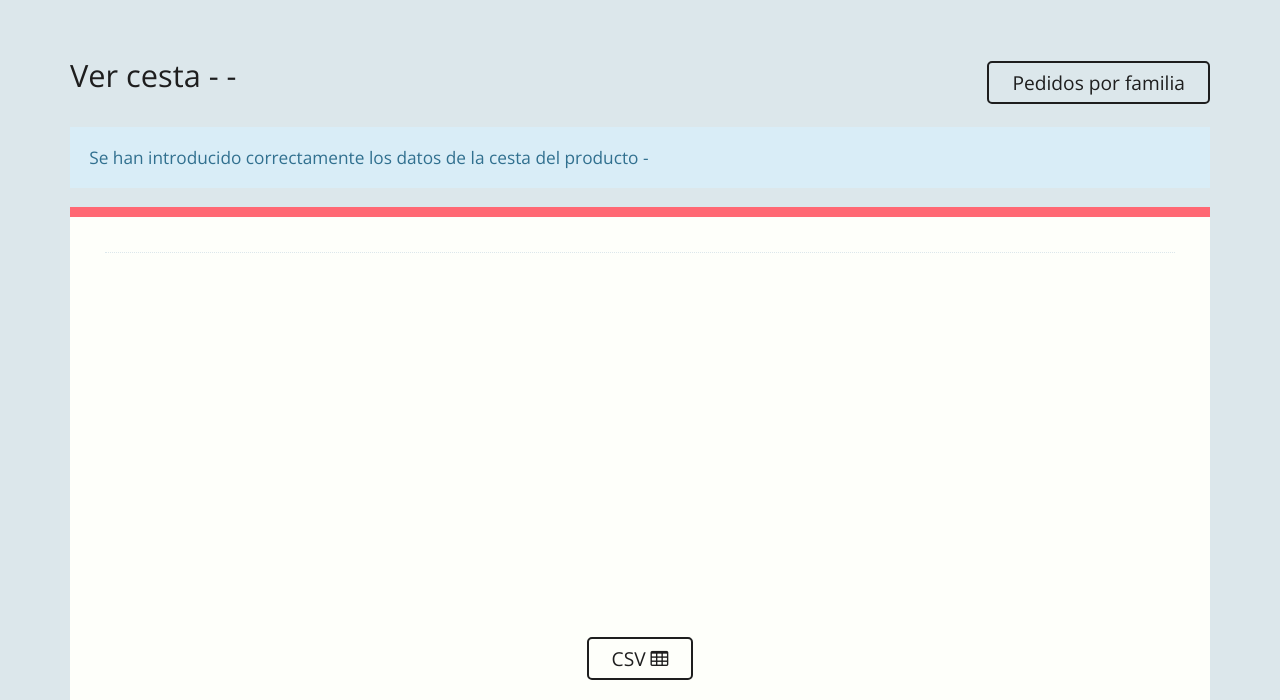
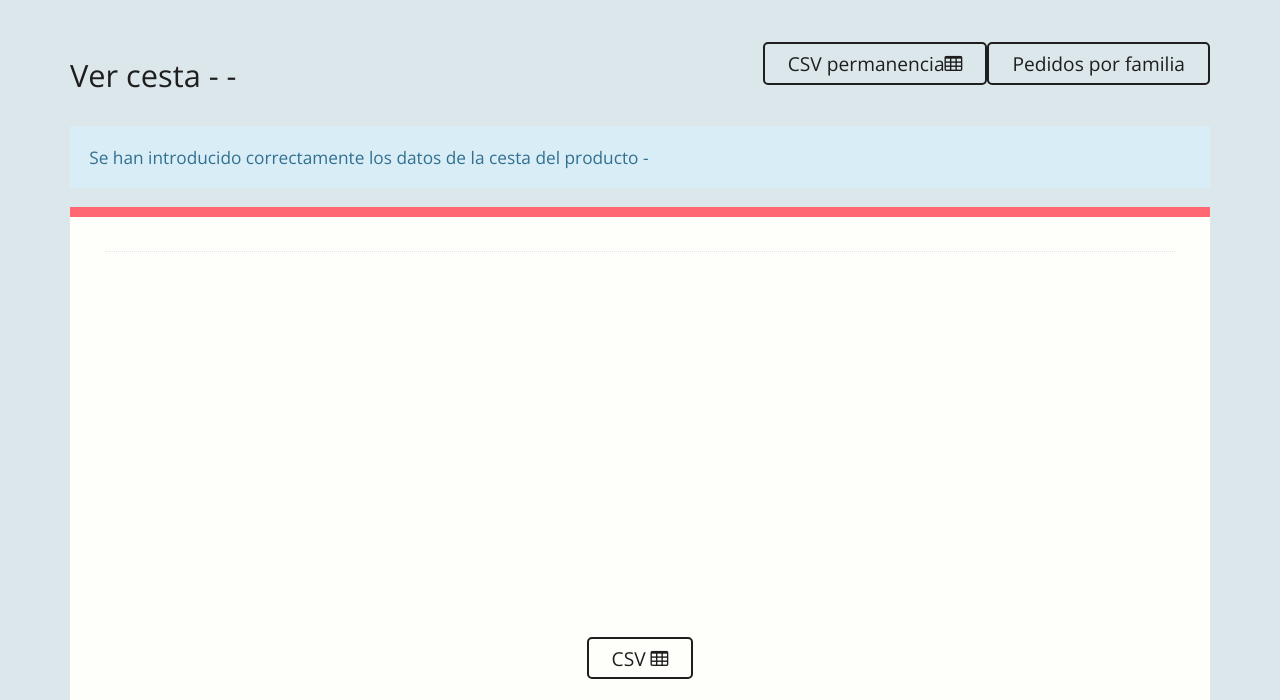
Before and after one commit to mauricioagudelo/aplicoop, a PHP site: page /cistelles.php?id=1 in a window 1280 px wide. Shown: the part 50-750 px from the top of the page. Run offline with PHP 8.4, Linux system fonts and the light colour scheme; a user stored in the database is signed in; tables that the repository leaves empty hold one stand-in row (values such as "Sample post"); data that the repository does not hold is empty; a stand-in replaces the project's code that opens the database connection; some libraries are stand-ins or nearby versions.

Commit message:
feature-informe_perma Add "CSV permanencia" button
Añadido botón para acceder a la pagina “createcsv_perma.php”.

```diff
--- a/cistelles.php
+++ b/cistelles.php
@@ -217,16 +217,18 @@ if ($_SESSION['image_is_logged_in'] == 'true' )
     <div class="container">
 	<div class="u-cf">
 		<h1 class="pull-left"><?php echo $link_cap; ?></h1>
-		<div class="pull-right u-mt-1 u-mb-1">
-			<button class="button button--animated"  type="button"
+			<button class="button button--animated u-mb-1 pull-right "  type="button"
 onClick="javascript:window.location = 'cistelles2.php?id2=<?php echo $gdata.'&id3='.$gproces.'&id4='.$ggrup.'&id5='.$gvis; ?>'">Pedidos por familia</button>
-  		</div>
-	</div>
-
-
 
 
 <?php echo $nouproducte; ?>
+
+<?php //Botón para acceder a “createcsv_perma.php” que permite descargarse la lista de productos con diferencias entre “cistella” y “quantitat”.
+$button_perma='<button class="button  button-- button--animated pull-right" onClick="javascript:window.location = \'createcsv_perma.php?id='.$gbd_data.'&id2='.$gproces.'&id3='.$ggrup.'&id4=2\'">CSV permanencia<i class="fa fa-table" aria-hidden="true"></i></button>'; ?>
+
+<?php echo $button_perma; ?>
+
+</div>
 
 <?php echo $nota; ?>
 
```
